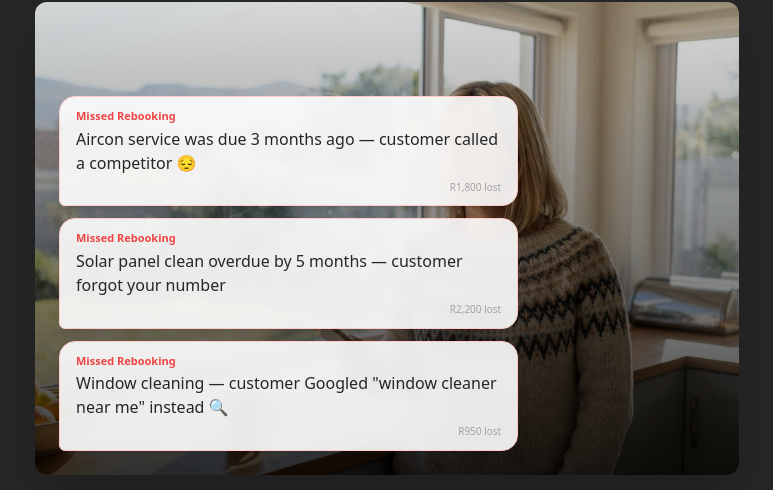
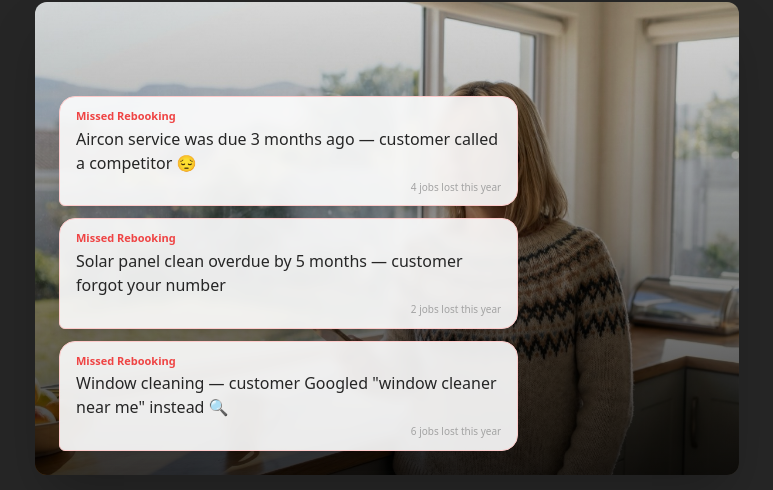
Before and after one commit to localbizonline/localprosstudio, a React (Vite) app: page /recurring-service-booking-system in a window 1280 px wide. Shown: the part 2093-2583 px from the top of the page, without its empty margins (253-1026 px from the left). Built offline with nearby package versions, Linux system fonts and the light colour scheme.

Commit message:
Change missed rebooking bubbles from rand amounts to jobs lost count
Co-Authored-By: Claude Opus 4.6 <noreply@anthropic.com>

```diff
--- a/src/components/RecurringServicesLetterPage.tsx
+++ b/src/components/RecurringServicesLetterPage.tsx
@@ -237,7 +237,7 @@ const RecurringServicesLetterPage = () => {
                 <div className="bg-white/90 backdrop-blur-sm rounded-2xl rounded-bl-md px-4 py-2.5 max-w-[85%] md:max-w-[70%] shadow-lg border border-red-200">
                   <p className="text-[11px] text-red-500 font-bold mb-0.5">Missed Rebooking</p>
                   <p className="text-neutral-800 text-sm md:text-base">Aircon service was due 3 months ago — customer called a competitor 😔</p>
-                  <p className="text-[10px] text-neutral-400 text-right mt-1">R1,800 lost</p>
+                  <p className="text-[10px] text-neutral-400 text-right mt-1">4 jobs lost this year</p>
                 </div>
               </div>
               {/* Missed booking - solar */}
@@ -245,7 +245,7 @@ const RecurringServicesLetterPage = () => {
                 <div className="bg-white/90 backdrop-blur-sm rounded-2xl rounded-bl-md px-4 py-2.5 max-w-[85%] md:max-w-[70%] shadow-lg border border-red-200">
                   <p className="text-[11px] text-red-500 font-bold mb-0.5">Missed Rebooking</p>
                   <p className="text-neutral-800 text-sm md:text-base">Solar panel clean overdue by 5 months — customer forgot your number</p>
-                  <p className="text-[10px] text-neutral-400 text-right mt-1">R2,200 lost</p>
+                  <p className="text-[10px] text-neutral-400 text-right mt-1">2 jobs lost this year</p>
                 </div>
               </div>
               {/* Missed booking - window cleaning */}
@@ -253,7 +253,7 @@ const RecurringServicesLetterPage = () => {
                 <div className="bg-white/90 backdrop-blur-sm rounded-2xl rounded-bl-md px-4 py-2.5 max-w-[85%] md:max-w-[70%] shadow-lg border border-red-200">
                   <p className="text-[11px] text-red-500 font-bold mb-0.5">Missed Rebooking</p>
                   <p className="text-neutral-800 text-sm md:text-base">Window cleaning — customer Googled "window cleaner near me" instead 🔍</p>
-                  <p className="text-[10px] text-neutral-400 text-right mt-1">R950 lost</p>
+                  <p className="text-[10px] text-neutral-400 text-right mt-1">6 jobs lost this year</p>
                 </div>
               </div>
             </div>
```
